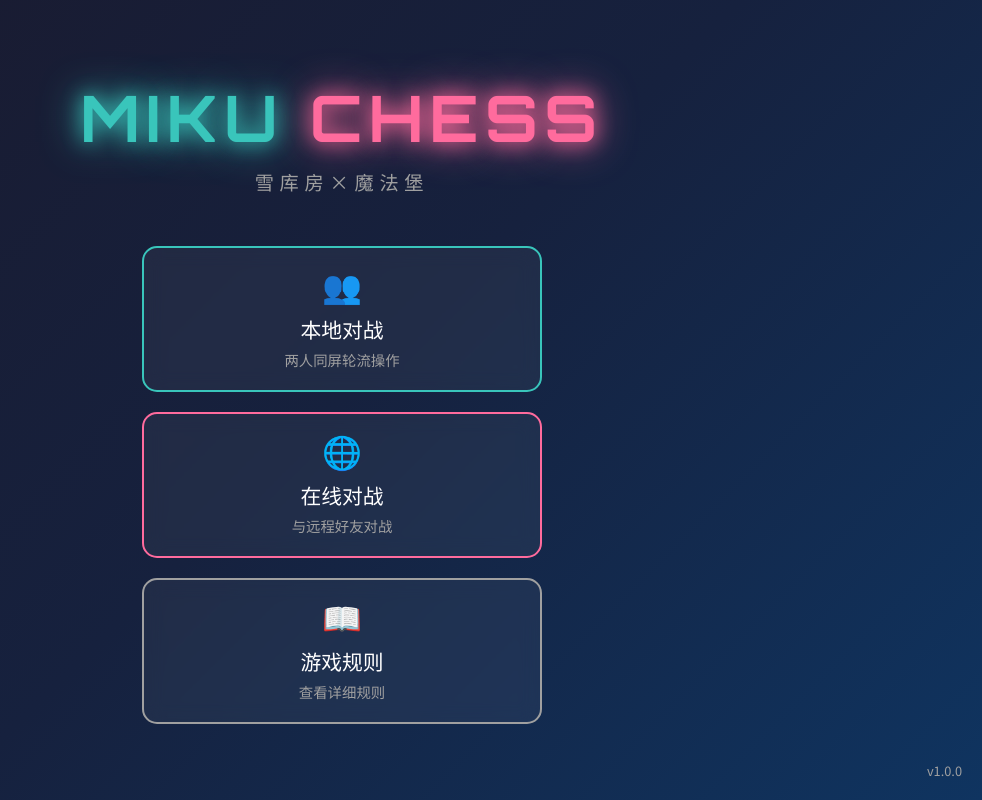
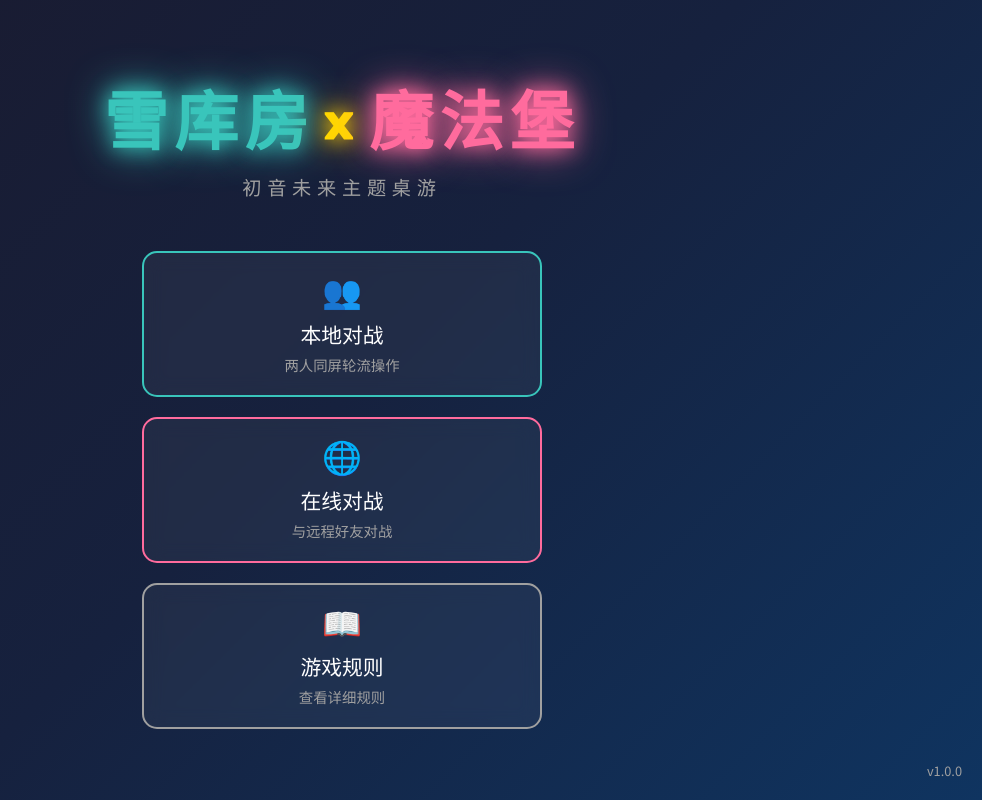
Before and after one commit to miiikudayo/miku_chess, a plain HTML site: page frontend/index.html in a window 1280 px wide. Shown: the whole page, without its empty margins (298-1280 px from the left). Drawn offline with Linux system fonts and the light colour scheme.

Commit message:
修改了主页标题

```diff
--- a/frontend/css/style.css
+++ b/frontend/css/style.css
@@ -112,6 +112,12 @@
     text-shadow: 0 0 20px var(--miku-pink), 0 0 40px var(--miku-pink);
 }
 
+.title-cross {
+    color: #ffd700;
+    text-shadow: 0 0 20px #ffd700, 0 0 40px #ffa500;
+    margin: 0 0.1em;
+}
+
 .subtitle {
     font-size: 1.2rem;
     color: var(--text-secondary);
--- a/frontend/index.html
+++ b/frontend/index.html
@@ -3,7 +3,7 @@
 <head>
     <meta charset="UTF-8">
     <meta name="viewport" content="width=device-width, initial-scale=1.0, maximum-scale=1.0, user-scalable=no, viewport-fit=cover">
-    <title>Miku Chess - 初音未来主题棋</title>
+    <title>雪库房×魔法堡 - 初音未来主题棋</title>
     <link rel="preconnect" href="https://fonts.googleapis.com">
     <link rel="preconnect" href="https://fonts.gstatic.com" crossorigin>
     <link href="https://fonts.googleapis.com/css2?family=Noto+Sans+SC:wght@300;400;500;700&family=Orbitron:wght@400;700&display=swap" rel="stylesheet">
@@ -15,10 +15,9 @@
         <div id="menu-screen" class="screen active">
             <div class="menu-header">
                 <h1 class="game-title">
-                    <span class="title-miku">MIKU</span>
-                    <span class="title-chess">CHESS</span>
+                    <span class="title-miku">雪库房</span><span class="title-cross">×</span><span class="title-chess">魔法堡</span>
                 </h1>
-                <p class="subtitle">雪库房×魔法堡</p>
+                <p class="subtitle">初音未来主题桌游</p>
             </div>
 
             <div class="menu-buttons">
```
Also changed, not shown: 1 other file.
